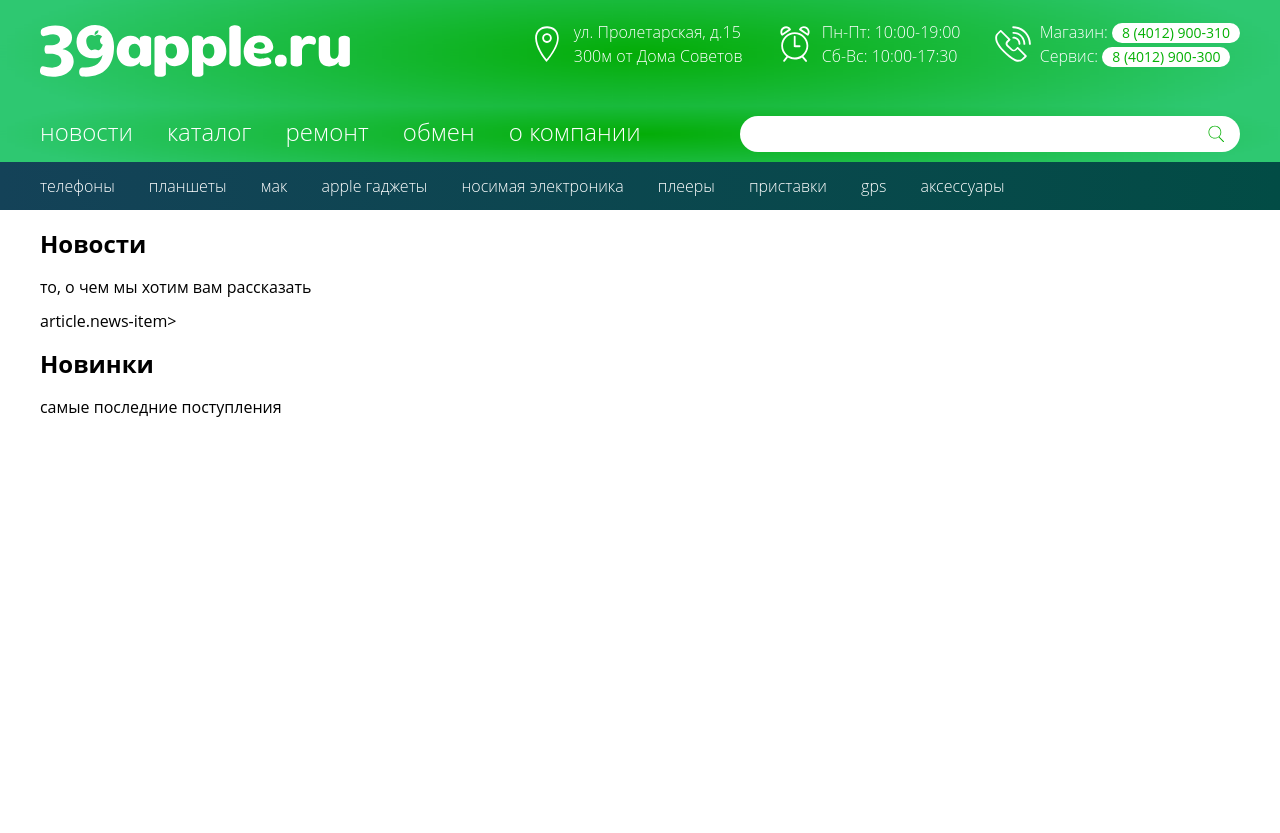
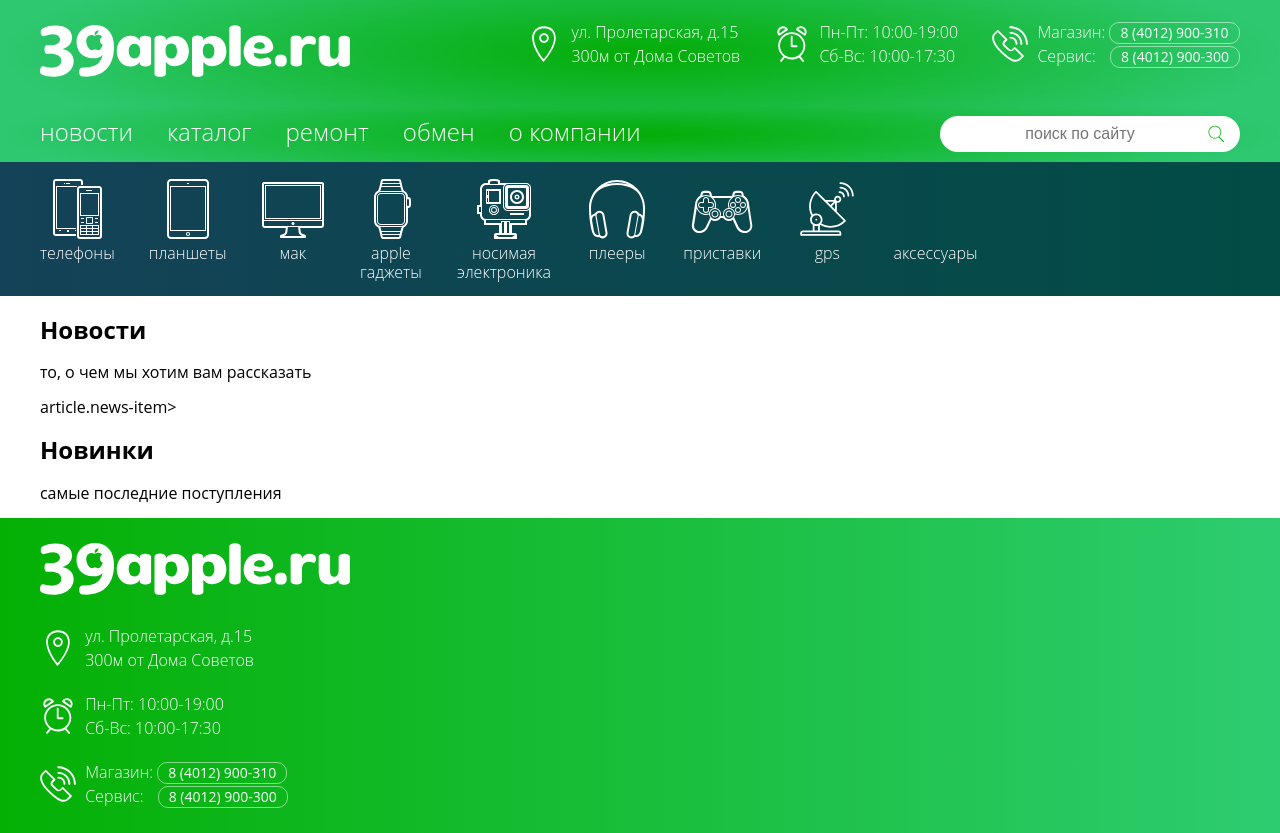
Before and after one commit to nigel-riss/39apple-re, a website with bundled scripts: page src/index.html in a window 1280 px wide. Before the commit the page ends 800 px from the top, so only its background shows below. Built offline with nearby package versions, Linux system fonts and the light colour scheme.

Commit message:
Icons added to fast navigation

```diff
--- a/src/index.html
+++ b/src/index.html
@@ -8,6 +8,9 @@
 </head>
 
 <body>
+    <!--
+        Header with contacts
+    -->
     <header class="page-header">
         <canvas id="canvasss" class="page-header__canvas"></canvas>
         <div class="container  container--relative-z-1">
@@ -33,14 +36,14 @@
                     <div class="contact__icon  contact__icon--call"></div>
                     <div class="contact__info  contact__info--call">
                         Магазин: <span class="contact__phone"><a href="tel:84012900310">8 (4012) 900-310</a></span><br> Сервис:
-                        <span class="contact__phone"><a href="tel:84012900300">8 (4012) 900-300</a></span>
+                        <span class="contact__phone  contact__phone--ml"><a href="tel:84012900300">8 (4012) 900-300</a></span>
                     </div>
                 </div>
             </div>
         </div>
     </header>
     <!--
-
+        Main navigation with search
     -->
     <nav class="main-nav">
         <canvas id="canvasss" class="main-nav__canvas"></canvas>
@@ -64,54 +67,57 @@
             </ul>
 
             <form class="search-form" action="/search/">
-                <input class="search-form__input" type="text">
+                <input class="search-form__input" type="text" placeholder="поиск по сайту">
                 <button class="search-form__button" type="submit">Найти</button>
             </form>
         </div>
     </nav>
     <!--
-
+        Fast navigation for catalog
     -->
     <nav class="fast-nav">
         <div class="container">
             <ul>
                 <li>
-                    <a href="#">телефоны</a>
+                    <a href="#"><img src="img/icons/phones.svg" alt=""><br>телефоны<br>&nbsp;</a>
                 </li>
                 <li>
-                    <a href="#">планшеты</a>
+                    <a href="#"><img src="img/icons/tablet.svg" alt=""><br>планшеты<br>&nbsp;</a>
                 </li>
                 <li>
-                    <a href="#">мак</a>
+                    <a href="#"><img src="img/icons/imac.svg" alt=""><br>мак<br>&nbsp;</a>
                 </li>
                 <li>
-                    <a href="#">apple гаджеты</a>
+                    <a href="#"><img src="img/icons/watch.svg" alt=""><br>apple <br>гаджеты</a>
                 </li>
                 <li>
-                    <a href="#">носимая электроника</a>
+                    <a href="#"><img src="img/icons/camera.svg" alt=""><br>носимая <br>электроника</a>
                 </li>
                 <li>
-                    <a href="#">плееры</a>
+                    <a href="#"><img src="img/icons/headphones.svg" alt=""><br>плееры<br>&nbsp;</a>
                 </li>
                 <li>
-                    <a href="#">приставки</a>
+                    <a href="#"><img src="img/icons/console.svg" alt=""><br>приставки<br>&nbsp;</a>
                 </li>
                 <li>
-                    <a href="#">gps</a>
+                    <a href="#"><img src="img/icons/antenna.svg" alt=""><br>gps<br>&nbsp;</a>
                 </li>
                 <li>
-                    <a href="#">аксессуары</a>
+                    <a href="#">аксессуары<br>&nbsp;</a>
                 </li>
             </ul>
         </div>
     </nav>
     <!--
-
+        Hero area (banners, etc.)
     -->
     <div class="hero"></div>
 
     <main>
         <div class="container">
+            <!--
+                News
+            -->
             <section class="section section--news">
                 <header class="section__header">
                     <h2 class="section__title">Новости</h2>
@@ -121,6 +127,9 @@
                 article.news-item>
             </section>
 
+            <!--
+                Featured items or new items
+            -->
             <section class="section section--featured">
                 <header class="section__header">
                     <h2 class="section__title">Новинки</h2>
@@ -129,6 +138,41 @@
             </section>
         </div>
     </main>
+    <!--
+        Footer
+    -->
+    <footer class="page-footer">
+        <div class="container">
+            <div class="logo-n-contacts">
+                <a href="">
+                    <div class="logo">
+                        <img src="img/logo.svg" alt="">
+                    </div>
+                </a>
+                <div class="contacts  contacts--footer">
+                    <div class="contact">
+                        <div class="contact__icon  contact__icon--loc"></div>
+                        <div class="contact__info">
+                            ул. Пролетарская, д.15 <br>300м от Дома Советов
+                        </div>
+                    </div>
+                    <div class="contact">
+                        <div class="contact__icon  contact__icon--time"></div>
+                        <div class="contact__info">
+                            Пн-Пт: 10:00-19:00 <br>Сб-Вс: 10:00-17:30
+                        </div>
+                    </div>
+                    <div class="contact">
+                        <div class="contact__icon  contact__icon--call"></div>
+                        <div class="contact__info  contact__info--call">
+                            Магазин: <span class="contact__phone"><a href="tel:84012900310">8 (4012) 900-310</a></span><br> Сервис:
+                            <span class="contact__phone  contact__phone--ml"><a href="tel:84012900300">8 (4012) 900-300</a></span>
+                        </div>
+                    </div>
+                </div>
+            </div>
+        </div>
+    </footer>
 
     <script src="js/granim.js"></script>
     <script src="js/scripts.js"></script>
--- a/src/sass/modules/_contact.scss
+++ b/src/sass/modules/_contact.scss
@@ -45,21 +45,37 @@
         }
     }
 
-    &__phone a{
+    &__phone {
+        &--ml {
+            // box model
+            margin-left: 10px;
+        }
+
+        a {
             // box model
             display: inline-block;
             padding: 3px 10px;
 
             // typography
             color: $darkBlue;
-        color: $mainGreen;
+            color: #ffffff;
             font-size: 0.875rem;
             font-weight: 400;
             line-height: 1;
             text-decoration: none;
 
             // visual
+            background-color: transparent;
+            border-radius: 10px;
+            border: 1px solid rgba(255, 255, 255, 0.5);
+
+            &:hover {
+                // typography
+                color: $mainGreen;
+
+                // visual
                 background-color: #ffffff;
-        border-radius: 10px;
             }
         }
+    }
+}
--- a/src/sass/modules/_contacts.scss
+++ b/src/sass/modules/_contacts.scss
@@ -1,4 +1,10 @@
 .contacts {
     // box model
     float: right;
+
+    &--footer {
+        float: left;
+        margin-left: -30px;
+        margin-top: -20px;
+    }
 }
--- a/src/sass/modules/_fast-nav.scss
+++ b/src/sass/modules/_fast-nav.scss
@@ -23,16 +23,26 @@
     li {
         // box model
         display: inline-block;
+
+        // typography
+        text-align: center;
     }
 
     a {
         // box model
         display: block;
         padding: 0 15px;
+        // border: 1px solid red;
+
         // typography
         color: #ffffff;
         font-weight: 300;
         font-size: 1rem;
         text-decoration: none;
     }
+
+    img {
+        height: 64px;
+        width: 64px;
+    }
 }
--- /dev/null
+++ b/src/sass/modules/_logo-n-contacts.scss
@@ -0,0 +1,4 @@
+.logo-n-contacts {
+    // box model
+    width: 400px;
+}
--- /dev/null
+++ b/src/sass/modules/_page-footer.scss
@@ -0,0 +1,11 @@
+.page-footer {
+    // positioning
+    position: relative;
+
+    // box model
+    padding-bottom: 25px;
+
+    // visual
+    background-color: $mainGreen;
+    background-image: linear-gradient(to right, $mainGreen, $secondaryGreen);
+}
--- a/src/sass/modules/_search-form.scss
+++ b/src/sass/modules/_search-form.scss
@@ -8,14 +8,23 @@
     &__input {
         // box model
         height: 36px;
-        width: 500px;
+        width: 300px;
         padding-left: 20px;
         padding-right: 40px;
+
+        // typography
+        text-align: center;
 
         // visual
         border: none;
         outline: none;
         border-radius: 18px;
+        transition: width 0.5s ease;
+
+        &:focus {
+            // box model
+            width: 500px;
+        }
     }
 
     &__button {
@@ -36,5 +45,6 @@
         background-color: transparent;
         border: none;
         outline: none;
+        cursor: pointer;
     }
 }
--- a/src/sass/styles.scss
+++ b/src/sass/styles.scss
@@ -13,6 +13,9 @@
 @import "modules/search-form";
 @import "modules/fast-nav";
 
+@import "modules/page-footer";
+@import "modules/logo-n-contacts";
+
 body {
     // background-color: $mainGreen;
 }
```
Also changed, not shown: src/css/styles.css, src/img/icons/antenna.svg (added), src/img/icons/camera.svg (added), src/img/icons/console.svg (added), src/img/icons/headphones.svg (added), src/img/icons/imac.svg (added), src/img/icons/phones.svg (added), src/img/icons/satellite.svg (added), src/img/icons/tablet.svg (added), src/img/icons/watch.svg (added), src/img/logo-green.svg (added). Lines whose indentation alone changed are shown as unchanged.
